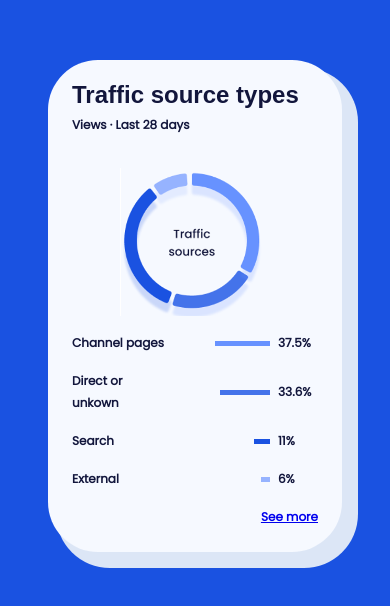
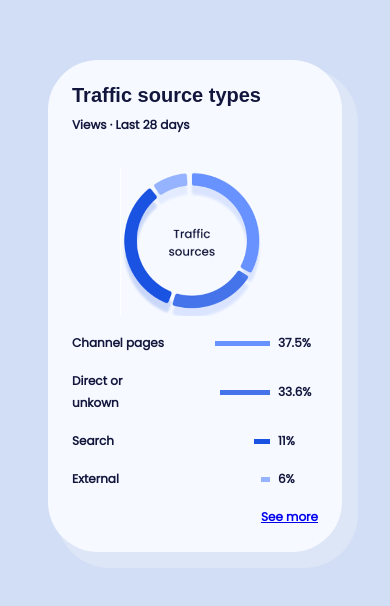
Before and after one commit to avl-vins/reto-4-Analytics, a plain HTML site: page index.html in a window 390 px wide. Shown: the part 116-722 px from the top of the page. Drawn offline with Linux system fonts and the light colour scheme; a web font is replaced by a local one.

Commit message:
mejorando responsive

```diff
--- a/css/styles.css
+++ b/css/styles.css
@@ -158,9 +158,8 @@ background-color: var(--blue-color-2);
 @media (max-width:600px){
 	.container{
 		width: 100%;
-		background-color: #1A52E1;
 		padding: 3rem;
-
+		transition: all 0.5s ease-in;
 	}
 	.card{
 		width: 100%;
@@ -170,6 +169,9 @@ background-color: var(--blue-color-2);
 	}
 	.card__header{
 		width: 100%;
+	}
+	.card__header__titulo{
+		font-size: 1.25rem;
 	}
 
 	.card__body{
```
